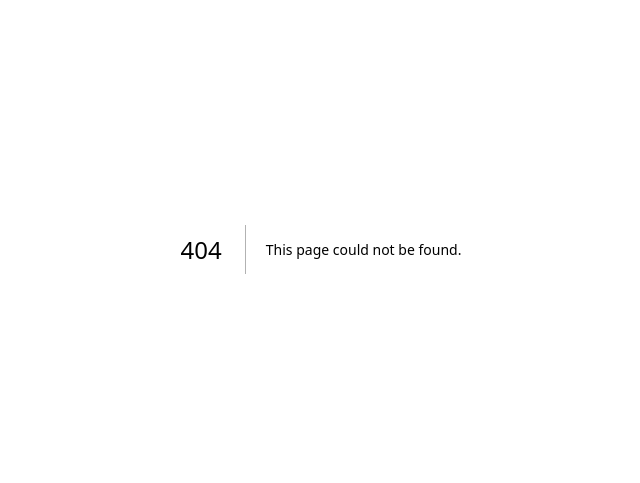
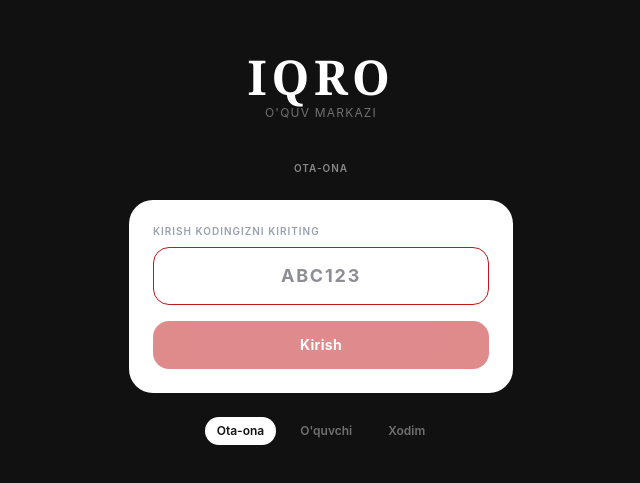
Before and after one commit to shukuraliyevjasur/iqroapp, a Next.js app: page /kirish in a window 1280 px wide. Before the commit this address had no page. Shown: the part 151-634 px from the top of the page, without its empty margins (319-959 px from the left). Built offline with nearby package versions, Linux system fonts and the light colour scheme.

Commit message:
refactor: obscure all route names — Uzbek paths, no predictable admin/login URLs

```diff
--- a/app/login/page.tsx
+++ b/app/kirish/page.tsx
@@ -7,35 +7,29 @@ type Role = 'admin' | 'parent' | 'student';
 
 const ROLE_CONFIG = {
   admin: {
-    label: 'Admin',
-    labelUz: 'Admin',
+    label: 'Xodim',
     hint: 'PIN kiriting',
-    hintRu: 'Введите PIN',
     inputType: 'password' as const,
     placeholder: '••••••',
     maxLength: 10,
   },
   parent: {
     label: 'Ota-ona',
-    labelUz: 'Ota-ona',
     hint: 'Kirish kodingizni kiriting',
-    hintRu: 'Введите код доступа',
     inputType: 'text' as const,
     placeholder: 'ABC123',
     maxLength: 6,
   },
   student: {
     label: "O'quvchi",
-    labelUz: "O'quvchi",
     hint: 'Kirish kodingizni kiriting',
-    hintRu: 'Введите код доступа',
     inputType: 'text' as const,
     placeholder: 'ABC123',
     maxLength: 6,
   },
 };
 
-function LoginForm() {
+function KirishForm() {
   const router = useRouter();
   const params = useSearchParams();
   const role = (params.get('role') as Role) ?? 'parent';
@@ -59,7 +53,7 @@ function LoginForm() {
       });
       const data = await res.json();
       if (!res.ok) { setError(data.error); setLoading(false); return; }
-      router.push('/admin/dashboard');
+      router.push('/markaz/boshqaruv');
     } else {
       const res = await fetch('/api/auth/access', {
         method: 'POST',
@@ -68,14 +62,12 @@ function LoginForm() {
       });
       const data = await res.json();
       if (!res.ok) { setError(data.error); setLoading(false); return; }
-      router.push(role === 'parent' ? '/parent/home' : '/student/home');
+      router.push(role === 'parent' ? '/ota-ona/asosiy' : '/talaba/asosiy');
     }
   }
 
   return (
     <div className="min-h-screen bg-[#111111] flex flex-col items-center justify-center px-5">
-
-      {/* Logo */}
       <h1
         className="text-5xl font-semibold text-white tracking-widest mb-1"
         style={{ fontFamily: 'Georgia, serif' }}
@@ -86,12 +78,10 @@ function LoginForm() {
         O&apos;quv markazi
       </p>
 
-      {/* Role badge */}
       <p className="text-white/50 text-[10px] font-semibold uppercase tracking-widest mb-6">
         {config.label}
       </p>
 
-      {/* Card */}
       <form
         onSubmit={handleSubmit}
         className="w-full max-w-sm bg-white rounded-3xl p-6 space-y-4"
@@ -127,16 +117,13 @@ function LoginForm() {
         </button>
       </form>
 
-      {/* Role switcher */}
       <div className="flex gap-3 mt-6">
         {(['parent', 'student', 'admin'] as Role[]).map((r) => (
           <button
             key={r}
-            onClick={() => { router.push(`/login?role=${r}`); setValue(''); setError(''); }}
+            onClick={() => { router.push(`/kirish?role=${r}`); setValue(''); setError(''); }}
             className={`text-xs font-semibold px-3 py-1.5 rounded-full transition-all ${
-              role === r
-                ? 'bg-white text-[#111111]'
-                : 'text-white/40 hover:text-white/70'
+              role === r ? 'bg-white text-[#111111]' : 'text-white/40 hover:text-white/70'
             }`}
           >
             {ROLE_CONFIG[r].label}
@@ -147,10 +134,10 @@ function LoginForm() {
   );
 }
 
-export default function LoginPage() {
+export default function KirishPage() {
   return (
     <Suspense>
-      <LoginForm />
+      <KirishForm />
     </Suspense>
   );
 }
--- a/middleware.ts
+++ b/middleware.ts
@@ -3,27 +3,27 @@ import { NextRequest, NextResponse } from 'next/server';
 export function middleware(req: NextRequest) {
   const { pathname } = req.nextUrl;
 
-  // Admin routes
-  if (pathname.startsWith('/admin')) {
+  // Management portal
+  if (pathname.startsWith('/markaz')) {
     const session = req.cookies.get('admin_session');
     if (session?.value !== process.env.AUTH_COOKIE_SECRET) {
-      return NextResponse.redirect(new URL('/login?role=admin', req.url));
+      return NextResponse.redirect(new URL('/kirish?role=admin', req.url));
     }
   }
 
-  // Parent routes
-  if (pathname.startsWith('/parent')) {
+  // Parent portal
+  if (pathname.startsWith('/ota-ona')) {
     const session = req.cookies.get('parent_session');
     if (!session?.value) {
-      return NextResponse.redirect(new URL('/login?role=parent', req.url));
+      return NextResponse.redirect(new URL('/kirish?role=parent', req.url));
     }
   }
 
-  // Student routes
-  if (pathname.startsWith('/student')) {
+  // Student portal
+  if (pathname.startsWith('/talaba')) {
     const session = req.cookies.get('student_session');
     if (!session?.value) {
-      return NextResponse.redirect(new URL('/login?role=student', req.url));
+      return NextResponse.redirect(new URL('/kirish?role=student', req.url));
     }
   }
 
@@ -31,5 +31,5 @@ export function middleware(req: NextRequest) {
 }
 
 export const config = {
-  matcher: ['/admin/:path*', '/parent/:path*', '/student/:path*'],
+  matcher: ['/markaz/:path*', '/ota-ona/:path*', '/talaba/:path*'],
 };
```
